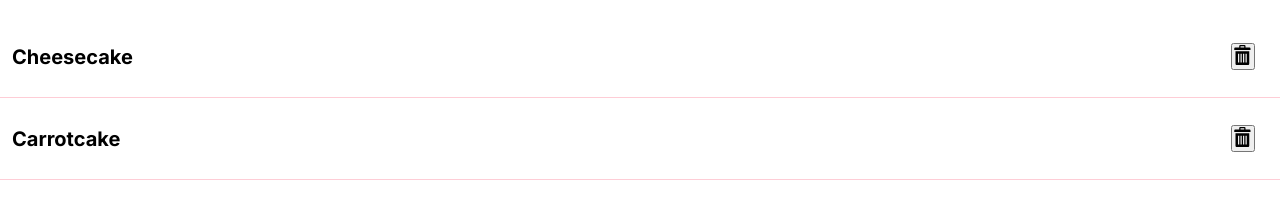
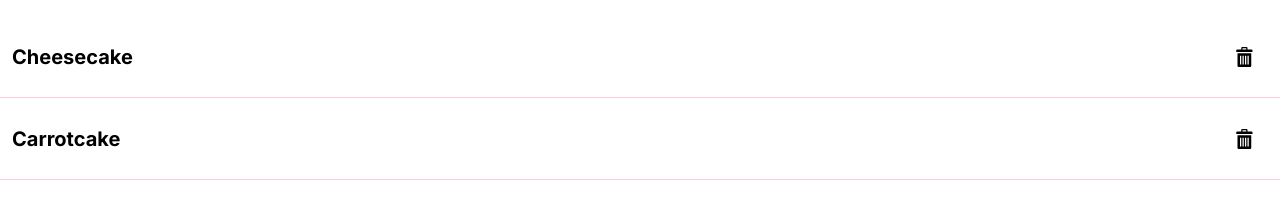
Before and after one commit to Luxa23/capstone-project, a Next.js app: page / in a window 1280 px wide. Shown: the top 202 px of the page. Built offline with nearby package versions, Linux system fonts and the light colour scheme.

Commit message:
Deleted wrapping button

```diff
--- a/components/ListEntry.js
+++ b/components/ListEntry.js
@@ -13,14 +13,15 @@ export default function ListEntry({ children, id }) {
       {hydrated && (
         <StyledListEntry>
           <StyledH2>{children}</StyledH2>
-          <button
-            type="button"
+
+          <Image
             onClick={() => {
               deleteRecipe(id);
             }}
-          >
-            <Image src={'/bin-icon.svg'} width="20px" height="20px" />
-          </button>
+            src={'/bin-icon.svg'}
+            width="20px"
+            height="20px"
+          />
         </StyledListEntry>
       )}
     </>
```
